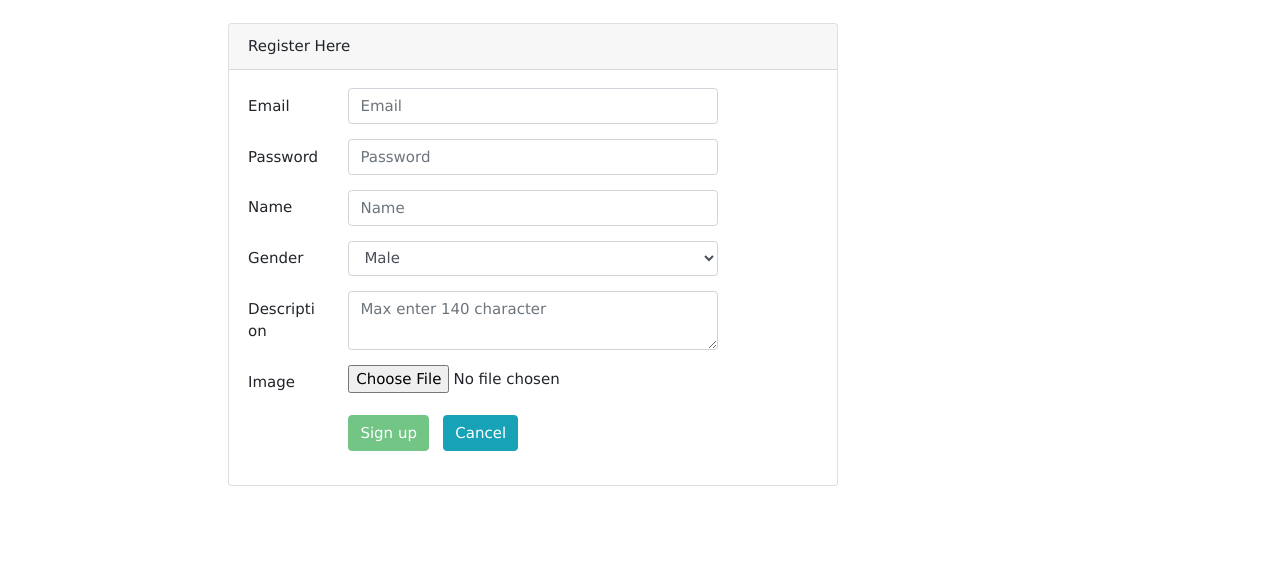
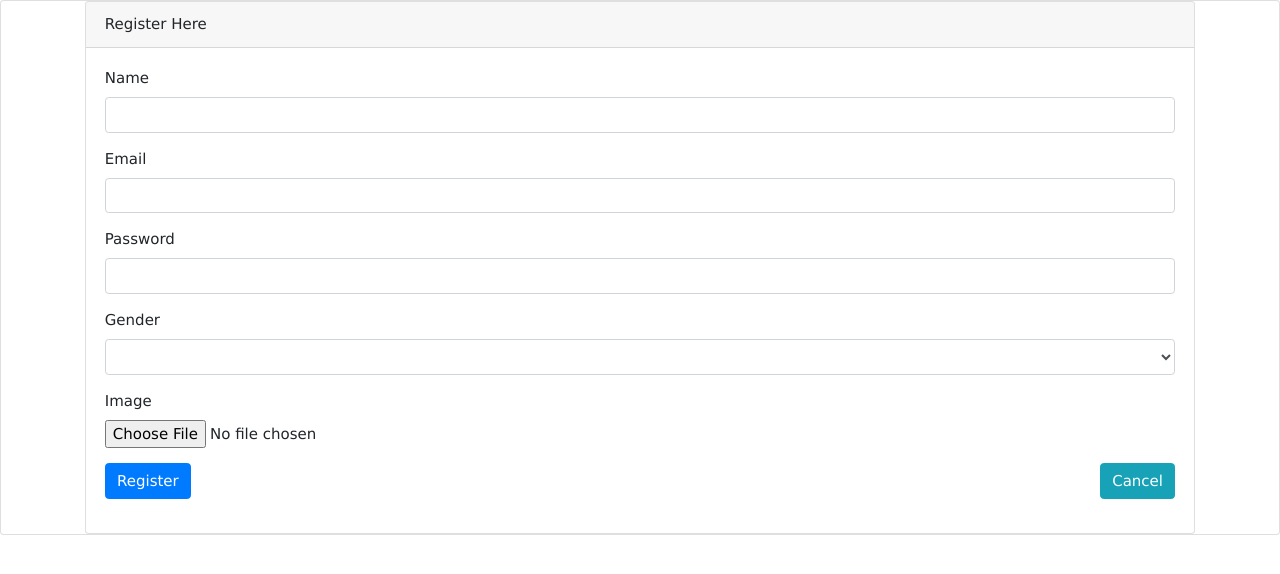
Before and after one commit to phamkhanhminhman/angular7, an Angular app: page /register in a window 1280 px wide. Shown: the top 574 px of the page. Built offline with nearby package versions, Linux system fonts and the light colour scheme.

Commit message:
Http interceptor

```diff
--- a/src/app/components/import/import.component.ts
+++ b/src/app/components/import/import.component.ts
@@ -16,9 +16,9 @@ export class ImportComponent implements OnInit {
   }
   handleFile(fileInput: any) {
     this.fileData = fileInput.target.files[0] ;
+    console.log(this.fileData);
   }
   onSubmit() {
-    console.log(this.fileData);
     const formData = new FormData();
     formData.append('excel', this.fileData);
     this.http.post(config.url + 'import', formData, this.httpService.handleHeader())
--- a/src/app/components/listuser/listuser.component.ts
+++ b/src/app/components/listuser/listuser.component.ts
@@ -17,7 +17,6 @@ export class ListuserComponent implements OnInit {
   ngOnInit() {
     this.httpService.get(config.userUrl).subscribe(
       data => this.handleResponse(data),
-      error => this.handleError(error)
     );
   }
   handleResponse(data) {
--- a/src/app/components/register/register.component.html
+++ b/src/app/components/register/register.component.html
@@ -1,76 +1,54 @@
-<div class="mt-4 col-6 offset-2">
+<!-- main app container -->
+<div class="card">
+    <div class="container">
             <div class="card">
                     <div class="card-header">Register Here</div>
                     <div class="card-body">
-                <form #loginForm=ngForm (ngSubmit)="onSubmit()">
-                    <div class="alert alert-danger" [hidden]="!error">
-                        {{error}}
-                    </div>
-                    <div class="form-group row">
-                        <label for="" class="col-sm-2 col-form-label">Email</label>
-                        <div class="col-8">
-                            <input type="email" name="email" class="form-control" placeholder="Email"
-                                [(ngModel)]="form.email" #email="ngModel" required minlength="3" email>
-                                <div *ngIf="email.errors && (email.dirty || email.touched)" class="alert alert-danger">
-                                        <div [hidden]="!email.errors.required">Email is Required</div>
-                                        <div [hidden]="!email.errors.minlength">More than 3 characters</div>
-                                        <div [hidden]="!email.errors.email">Pls enter valid email address</div>
+                <form [formGroup]="registerForm" (ngSubmit)="onSubmit()">
+                    <div class="form-group">
+                        <label>Name</label>
+                        <input type="text" [(ngModel)]="name" formControlName="name" class="form-control" [ngClass]="{ 'is-invalid': submitted && f.name.errors }" />
+                        <div *ngIf="submitted && f.name.errors" class="invalid-feedback">
+                            <div *ngIf="f.name.errors.required"> Name is required</div>
                         </div>
                     </div>
-                    </div>
-                    <div class="form-group row">
-                        <label for="" class="col-sm-2 col-form-label">Password</label>
-                        <div class="col-8">
-                            <input type="password" name="password" class="form-control" #password="ngModel"
-                                placeholder="Password" [(ngModel)]="form.password" required minlength="6">
-                                <div *ngIf="password.errors && (password.dirty || password.touched)" class="alert alert-danger">
-                                    <div [hidden]="!password.errors.required">Password is Required</div>
-                                    <div [hidden]="!password.errors.minlength">More than 6 characters</div>
+                    <div class="form-group">
+                        <label>Email</label>
+                        <input type="text" [(ngModel)]="email" formControlName="email" class="form-control" [ngClass]="{ 'is-invalid': submitted && f.email.errors }" />
+                        <div *ngIf="submitted && f.email.errors" class="invalid-feedback">
+                            <div *ngIf="f.email.errors.required">Email is required</div>
+                            <div *ngIf="f.email.errors.email">Email must be a valid email address</div>
                         </div>
                     </div>
-                    </div>
-                    <div class="form-group row">
-                        <label for="" class="col-sm-2 col-form-label">Name</label>
-                        <div class="col-8">
-                            <input type="text" name="name"  class="form-control" placeholder="Name"
-                                [(ngModel)]="form.name" #name="ngModel" required minlength="6">
-                                <div *ngIf="name.errors && (name.dirty || name.touched)" class="alert alert-danger">
-                                        <div [hidden]="!name.errors.required">Name is Required</div>
-                                        <div [hidden]="!name.errors.minlength">More than 6 characters</div>
+                    <div class="form-group">
+                        <label>Password</label>
+                        <input type="password" [(ngModel)]="password" formControlName="password" class="form-control" [ngClass]="{ 'is-invalid': submitted && f.password.errors }" />
+                        <div *ngIf="submitted && f.password.errors" class="invalid-feedback">
+                            <div *ngIf="f.password.errors.required">Password is required</div>
+                            <div *ngIf="f.password.errors.minlength">Password must be at least 6 characters</div>
                         </div>
                     </div>
-                    </div>
-                    <div class="form-group row">
-                        <label for="" class="col-sm-2 col-form-label">Gender</label>
-                        <div class="col-8">
-                            <select name="gender" class="form-control" [(ngModel)]="form.gender">Gender
+                    <div class="form-group">
+                        <label for="">Gender</label>
+                        <select name="gender" class="form-control" formControlName="gender" [(ngModel)]="gender">Gender
                             <option value="0" >Male</option>
                             <option value="1">Female</option>
                         </select>
                     </div>
-                    </div>
-                    <div class="form-group row">
-                        <label for="" class="col-sm-2 col-form-label">Description</label>
-                        <div class="col-8">
-                            <textarea name="description" class="form-control" #des="ngModel" maxlength="140"
-                            [(ngModel)]="form.description" cols="60" rows="2" maxlength="140" placeholder="Max enter 140 character"></textarea>
-                        </div>
-                    </div>
-                    <div class="form-group row">
-                        <label for="" class="col-sm-2 col-form-label">Image</label>
-                        <div class="col-8">
-                            <input type="file" accept='image/*' name="image" (change)="preview(file.files)" [(ngModel)]="form.image" #file>
+                    <div class="form-group ">
+                            <label for="" class="">Image</label>
+                            <div class="">
+                                <input type="file" accept='image/*' name="image" (change)="preview(file.files)" formControlName="image" #file>
                                 <img [src]="imgURL" height="200" *ngIf="imgURL">
                             </div>
                     </div>
-                    <div class="form-group row">
-                        <div class="col-4 offset-2">
-                            <button type="submit" class="btn btn-success" [disabled]="!loginForm.valid">Sign up</button>
+
+                    <div class="form-group">
+                        <button class="btn btn-primary">Register</button>
                         <a routerLink="/login" class="btn btn-info float-right">Cancel</a>
                     </div>
-                    </div>
-                    <small class=float-right></small>
                 </form>
             </div>
         </div>
     </div>
+</div>
--- a/src/app/components/register/register.component.ts
+++ b/src/app/components/register/register.component.ts
@@ -2,6 +2,8 @@ import { Component, OnInit } from '@angular/core';
 import { Router } from '@angular/router';
 import { HttpService } from 'src/app/services/http.service';
 import { config } from 'src/app/config';
+
+import { FormBuilder, FormGroup, Validators } from '@angular/forms';
 
 @Component({
   selector: 'app-register',
@@ -9,23 +11,57 @@ import { config } from 'src/app/config';
   styleUrls: ['./register.component.css']
 })
 export class RegisterComponent implements OnInit {
-  public form = {
-    email: null,
-    name: null,
-    gender: 0,
-    description: null,
-    password: null,
-    image: File = null,
-  };
+  // public form = {
+  //   email: null,
+  //   name: null,
+  //   gender: 0,
+  //   description: null,
+  //   password: null,
+  //   image: File
+  // };
+  email = null ;
+  name = null;
+  password = null;
+  test = null;
+  gender = null;
+  description = null;
+  image = null;
+  imgURL;
 
-  imgURL;
   public error = null;
-  constructor(private router: Router, private httpService: HttpService) { }
+  registerForm: FormGroup;
+  submitted = false;
+  constructor(private router: Router, private httpService: HttpService, private formBuilder: FormBuilder) { }
   ngOnInit() {
-  }
+    this.registerForm = this.formBuilder.group({
+      name: ['', Validators.required],
+      gender: ['', Validators.required],
+      image: ['', Validators.required],
+      email: ['', [Validators.required, Validators.email]],
+      password: ['', [Validators.required, Validators.minLength(6)]]
+  });
+}
+get f() { return this.registerForm.controls; }
   onSubmit() {
-    console.log(this.form);
-    return this.httpService.add(config.userUrl, this.form).subscribe(
+
+    this.submitted = true;
+
+        // stop here if form is invalid
+    if (this.registerForm.invalid) {
+            return ;
+    } else {
+      const formData = new FormData();
+      formData.append('email', this.email);
+      formData.append('name', this.name);
+      formData.append('password', this.password);
+      formData.append('gender', this.gender);
+      formData.append('image', this.image);
+      console.log(this.email);
+      console.log(this.name);
+      console.log(this.password);
+      console.log(this.gender);
+    }
+    return this.httpService.add(config.userUrl, formData).subscribe(
       data => this.handleResponse(data),
       error => this.handleError(error)
     );
@@ -40,7 +76,7 @@ export class RegisterComponent implements OnInit {
     }
   }
   handleError(error) {
-    this.error = error.error.error;
+    console.log(error);
   }
   preview(files) {
     const reader = new FileReader();
@@ -50,7 +86,7 @@ export class RegisterComponent implements OnInit {
     reader.onload = (event) => {
       this.imgURL = reader.result;
     };
-    // this.form.image = files[0];
-    console.log(files);
+    this.image = files[0];
+   // console.log(this.form.image);
   }
 }
--- a/src/app/config.ts
+++ b/src/app/config.ts
@@ -1,5 +1,6 @@
 export const config = {
     url : 'http://127.0.0.1:8000/api/',
     userUrl : 'http://127.0.0.1:8000/api/users/',
+    test : 'https://jsonplaceholder.typicode.com/to/12',
 
   };
```
Also changed, not shown: src/app/app.module.ts (+5 -3 lines), src/app/interceptor/http.interceptor.ts (added, +46 -0 lines), src/app/services/http.service.ts (+15 -12 lines). Lines whose indentation alone changed are shown as unchanged.
